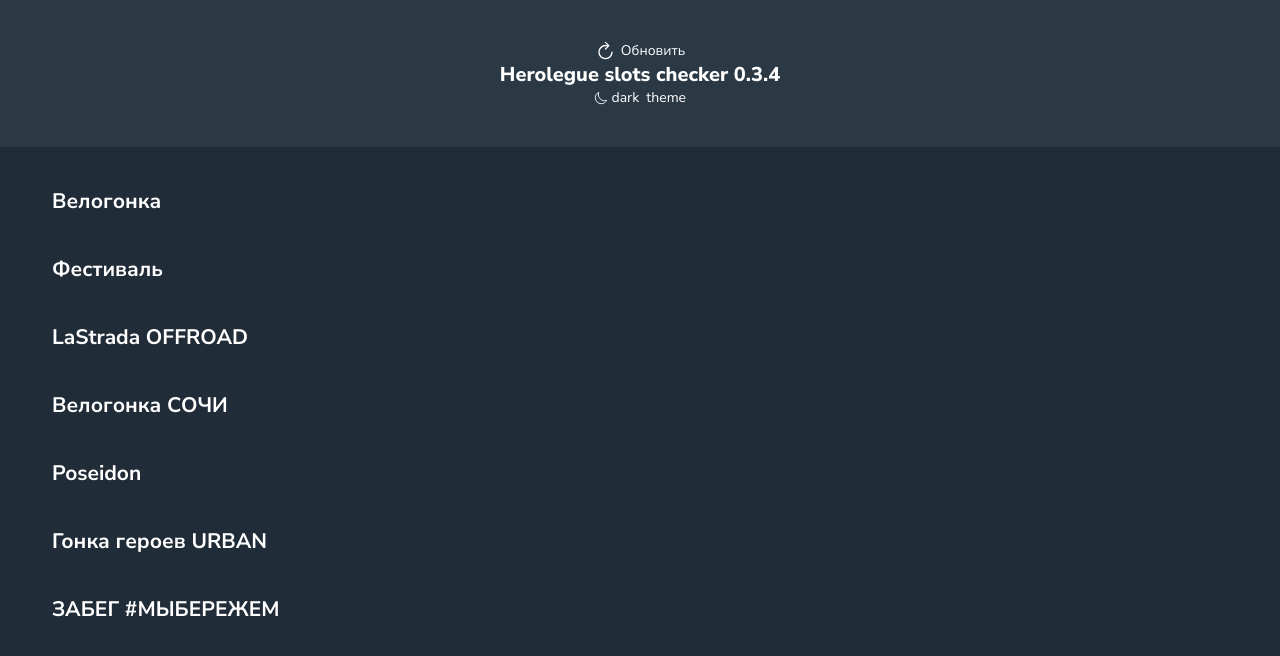
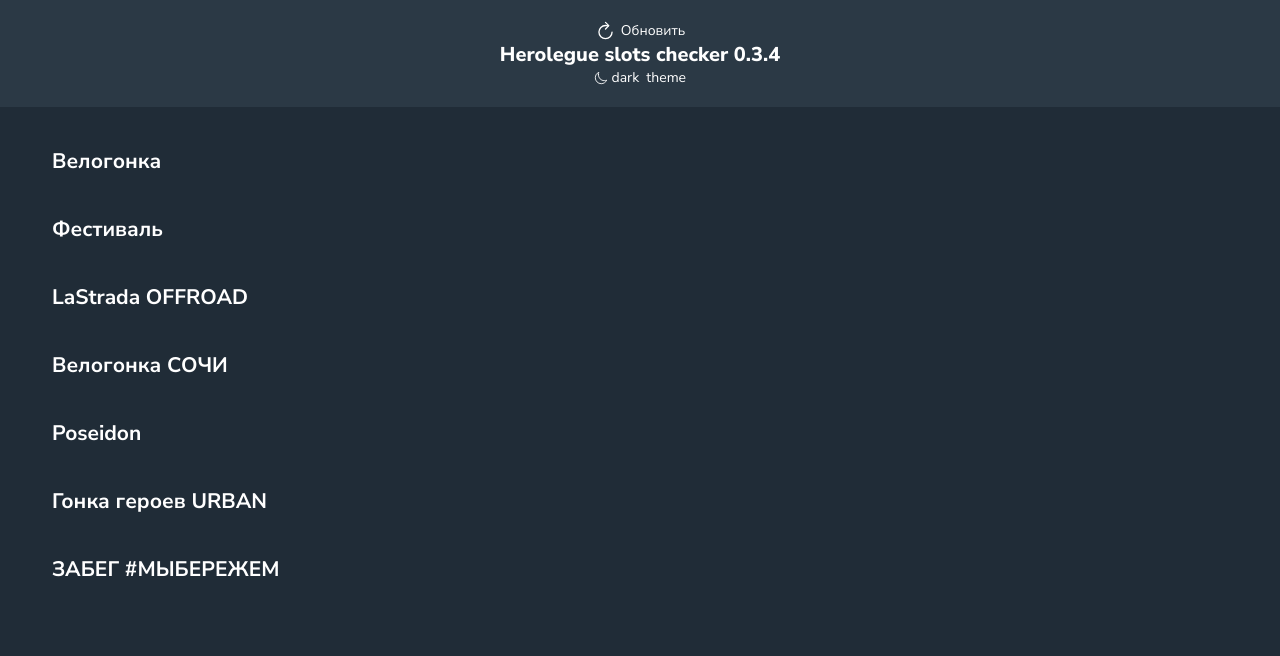
Before and after one commit to solovevevgeny/strada-checker, a React (Create React App) app: page / in a window 1280 px wide. Shown: the top 656 px of the page. Built offline with nearby package versions, Linux system fonts and the light colour scheme; no server answers.

Commit message:
decrease header paddings

```diff
--- a/src/App.css
+++ b/src/App.css
@@ -60,7 +60,7 @@ body[data-theme='dark']  {
     display: flex;
     justify-content: space-between;
     align-items: center;
-    padding:20px 20px;
+    padding:10px;
     background: var(--color-element);
 }
 
```
